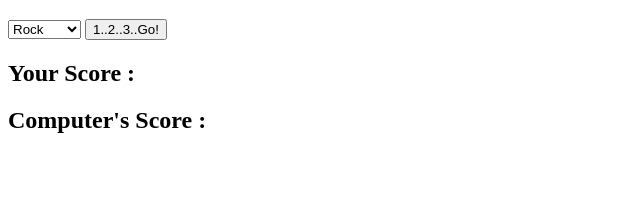
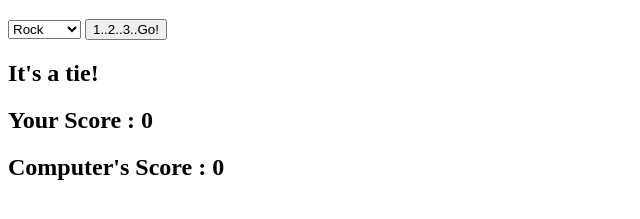
Before and after one commit to ddmorgan92/rock-paper-scissors-project, a plain HTML site: page index.html in a window 1280 px wide. Both pictures are taken after a click on the button "1..2..3..Go!". Shown: the part 61-280 px from the top of the page, without its empty margins (0-640 px from the left). Drawn offline with Linux system fonts and the light colour scheme.

Commit message:
Creates main javascript file and integrates with HTML. Fully functional as is, but no styles have been applied as of yet.

```diff
--- a/index.html
+++ b/index.html
@@ -1,5 +1,7 @@
 <!DOCTYPE html>
-<head></head>
+<html>
+<head>
+</head>
 <body>
     <h1>Rock Paper Scissors!</h1>
     <select>
@@ -7,11 +9,16 @@
         <option>Paper</option>
         <option>Scissors</option>
     </select>
-    <button>
+    <button onclick = playRound()>
         1..2..3..Go!
     </button>
+    <h2 id = "results">Good Luck!</h2>
     <div>
-        <h2>Your Score : </h2>
-        <h2>Computer's Score : </h2>
+        <h2>Your Score : <span id = "player-score">0</span></h2>
+        <h2>Computer's Score : <span id = "computer-score">0</span></h2>
     </div>
+
 </body>
+    <script src = "script.js">
+    </script>
+</html>
--- /dev/null
+++ b/script.js
@@ -0,0 +1,30 @@
+let playerScore = 0;
+let computerScore = 0;
+
+function computerPlay() {
+        const choices = ["Rock", "Paper", "Scissors"];
+        return choices[Math.floor(Math.random()*choices.length)];
+}
+
+function playRound() {
+    const playerSelection = document.querySelector("select").value;
+    const resultsContainer = document.querySelector("#results");
+    const playerContainer = document.querySelector("#player-score");
+    const computerContainer = document.querySelector("#computer-score");
+    const computerSelection = computerPlay();
+
+
+    if (playerSelection === computerSelection){
+            resultsContainer.innerHTML = "It's a tie!";
+    } else if (playerSelection === "Rock" && computerSelection === "Scissors" || playerSelection === "Scissors" && computerSelection === "Paper" || playerSelection === "Paper" && computerSelection === "Rock"){
+            resultsContainer.innerHTML = "You win this round!";
+            playerScore++;
+            playerContainer.innerHTML = playerScore;
+    } else {
+            resultsContainer.innerHTML = "You lose this round!";
+            computerScore++;
+            computerContainer.innerHTML = computerScore;
+    }
+
+    console.log(playerSelection, computerSelection);
+}
```
